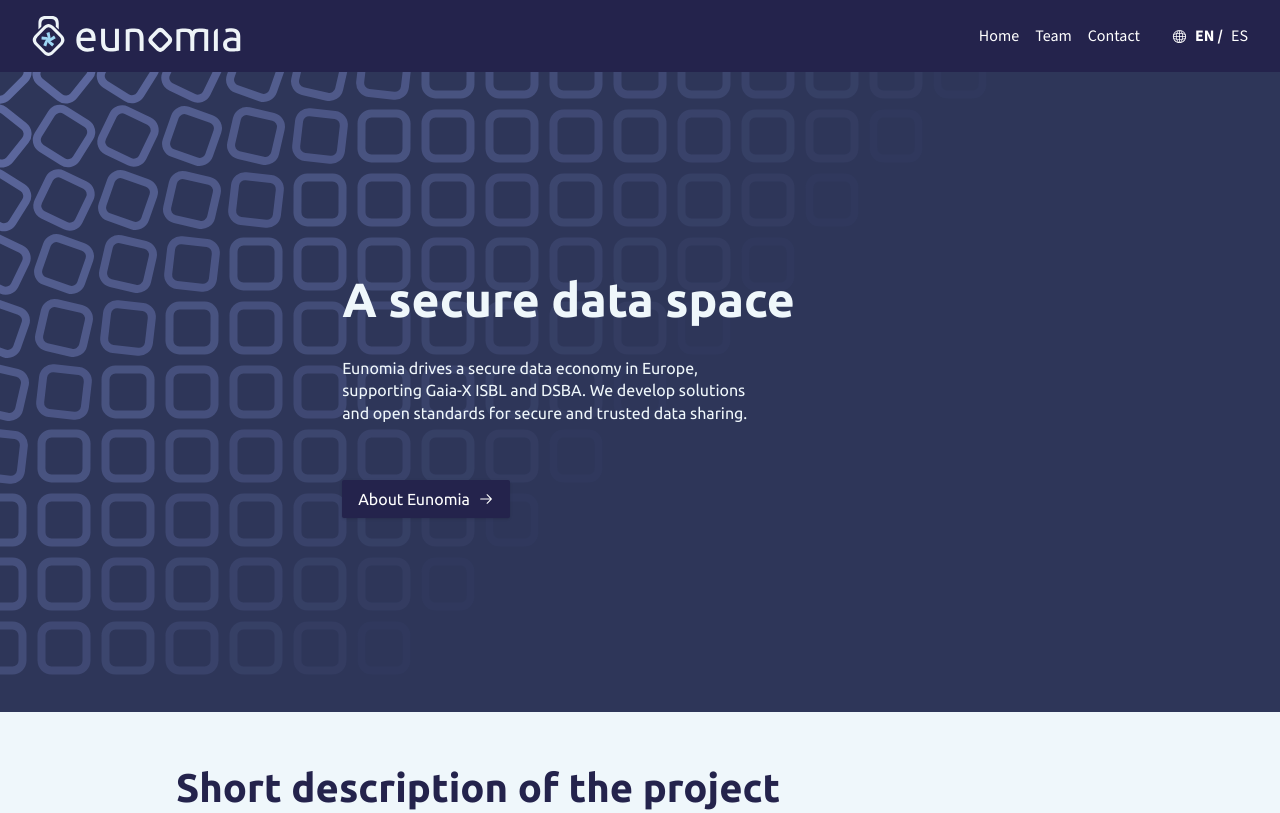
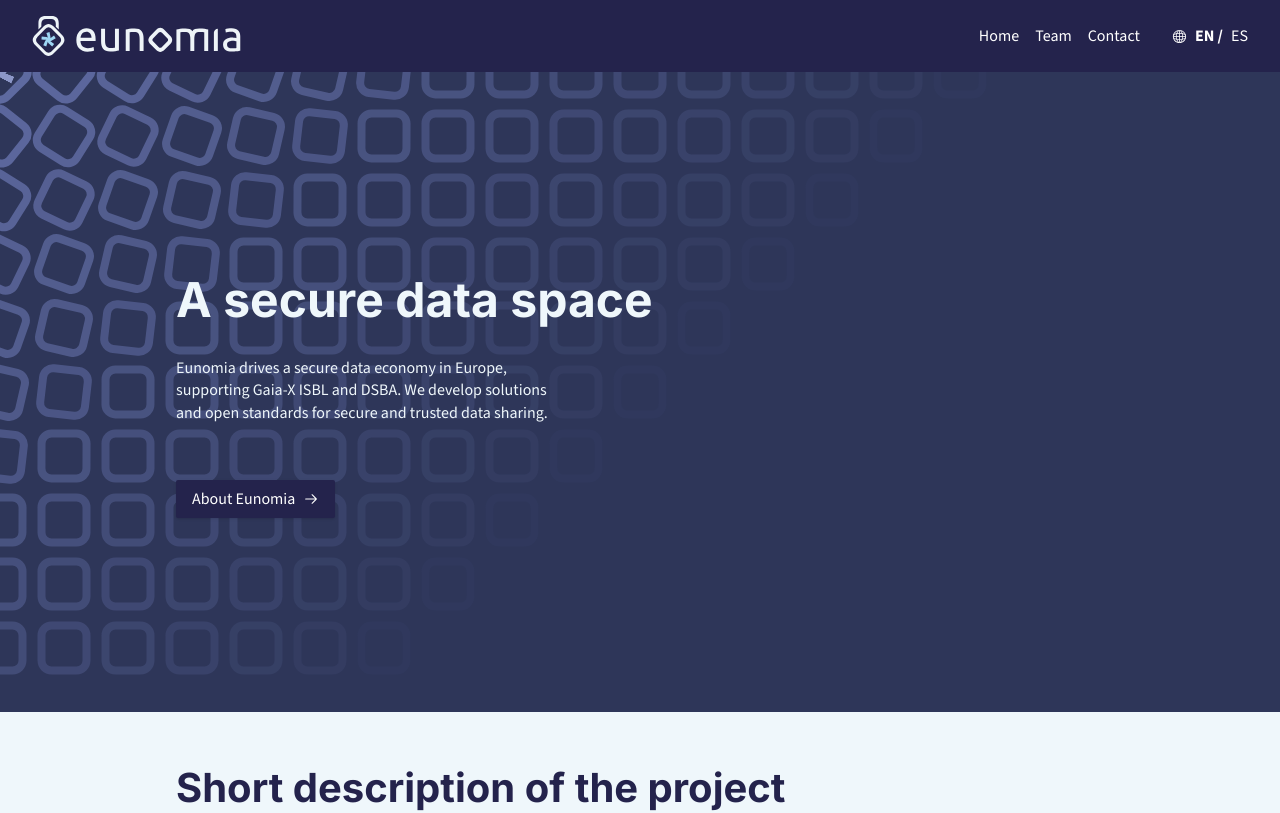
Before and after one commit to ging/EUNOMIA_WEB, a Next.js app: page / in a window 1280 px wide. Shown: the top 813 px of the page. Built offline with nearby package versions, Linux system fonts and the light colour scheme.

Commit message:
fuentes arregladas. Detalle de banner interactivo

```diff
--- a/app/layout.js
+++ b/app/layout.jsx
@@ -1,11 +1,9 @@
 "use client";
 
-import { Source_Sans_3, Ubuntu } from "next/font/google";
+import { Source_Sans_3, Inter } from "next/font/google";
 import "./globals.css";
 import { useState, useEffect } from "react";
 import Head from 'next/head';
-
-
 
 // import i18n (needs to be bundled ;))
 import "./i18n";
@@ -15,7 +13,7 @@
 
 
 const sourceSans = Source_Sans_3({ subsets: ["latin"] });
-const ubuntu = Ubuntu({ subsets: ["latin"], weight: ["400", "700"] });
+const inter = Inter({ subsets: ["latin"], weight: ["400", "700"] });
 
 export default function RootLayout({ children }) {
   //disable SSR whole project, this will make the project to be rendered only on client side
@@ -30,15 +28,19 @@
       <Head>
         <link rel="icon" href="/icon.ico" />
       </Head>
-      <body className={sourceSans.className}>
+      <body >
         <Header/>
         {isClient ? (
-          <div className={ubuntu.className}>
-            <h1 className={ubuntu.className}></h1>
-            <h2 className={ubuntu.className}></h2>
-            <h3 className={ubuntu.className}></h3>
+         <>
+            <h1 className={inter.className}></h1>
+            <h2 className={inter.className}></h2>
+            <h3 className={inter.className}></h3>
+            <h4 className={inter.className}></h4>
+            <h5 className={inter.className}></h5>
+            <h6 className={inter.className}></h6>
+            <p className={sourceSans.className}></p>
             {children}
-          </div>
+        </>
         ) : null}
         <Footer />
       </body>
--- a/components/P5Banner.js
+++ b/components/P5Banner.js
@@ -16,13 +16,17 @@
       let rotation;
       let reponsiveWindowHeight = p.windowHeight*0.80
       let minSizeInteraction = 45;
+      let asterisk;
 
-
+      // p.preload = () => {
+      //   asterisk = p.loadImage('/askterisk.png'); // Ruta a la imagen en el directorio public
+      // };
       p.setup = () => {
         p.createCanvas(p.windowWidth, reponsiveWindowHeight);
         cols = p.windowWidth / cellSize;
         rows = reponsiveWindowHeight / cellSize;
         p.noStroke();
+        asterisk = p.loadImage('/assets/img/asterisk.png'); // Ruta a la imagen en el directorio public
       };
 
       p.draw = () => {
@@ -52,15 +56,20 @@
             } else {
               p.rotate(0);
             }
-
             p.rectMode(p.CENTER);
-
             transparency = p.map(sizeRect, 0, 60, -200, 255);
             p.stroke(94, 106, 160, transparency);
             p.noFill();
             p.strokeWeight(8);
             p.rect(0, 0, 45, 45, 10);
+            // asterisco bajo el mouse
+            if (sizeRect >= 59.5) {
+              p.imageMode(p.CENTER);
+              p.tint(255,180);
+              p.image(asterisk, 0, 0,32, 32);
+            }
             p.pop();  // Restaurar el estado anterior de las transformaciones
+
           }
 
       p.windowResized = () => {
--- a/components/core/Banner.jsx
+++ b/components/core/Banner.jsx
@@ -17,7 +17,7 @@
       "min-h-[80vh] md:min-h-[80vh]",
       "text-white",
       "bg-main bg-cover bg-center",
-      "flex gap-8 justify-around items-center",
+      "flex gap-8 justify-start items-center",
       className
     )}
     {...props}
--- a/package.json
+++ b/package.json
@@ -33,8 +33,8 @@
     "tailwindcss-animate": "^1.0.7"
   },
   "devDependencies": {
-    "autoprefixer": "^10.0.1",
-    "postcss": "^8",
-    "tailwindcss": "^3.4.4"
+    "autoprefixer": "^10.4.20",
+    "postcss": "^8.4.47",
+    "tailwindcss": "^3.4.13"
   }
 }
--- a/tailwind.config.js
+++ b/tailwind.config.js
@@ -1,4 +1,6 @@
 /** @type {import('tailwindcss').Config} */
+
+const plugin = require('tailwindcss/plugin');
 module.exports = {
   content: [
     "./pages/**/*.{js,ts,jsx,tsx,mdx,css,scss,sass}",
@@ -10,8 +12,8 @@
   theme: {
     extend: {
       fontFamily: {
-        'font-main': ['"Ubuntu"'],
-        'font-body': ['"Source Sans 3","__Source_Sans_3_32aa65", "__Source_Sans_3_Fallback_32"'],
+        'inter': ['inter'],
+        'source-sans': ['"Source Sans 3","__Source_Sans_3_32aa65", "__Source_Sans_3_Fallback_32"'],
       },
       fontSize: {
         // 'xs': ['0.75rem', { lineHeight: '1.4' }],
@@ -84,7 +86,21 @@
       'main': "url('/assets/fondos/eunomia_fondo_default.png')",
     }
   },
-  plugins: [],
+  plugins: [
+    plugin(function({ addBase, theme }) {
+      addBase({
+        'h1': { fontFamily: theme('fontFamily.inter') },
+        'h2': { fontFamily: theme('fontFamily.inter') },
+        'h3': { fontFamily: theme('fontFamily.inter') },
+        'h4': { fontFamily: theme('fontFamily.inter') },
+        'h5': { fontFamily: theme('fontFamily.inter') },
+        'h6': { fontFamily: theme('fontFamily.inter') },
+        'p': { fontFamily: theme('fontFamily.source-sans') },
+        'a': { fontFamily: theme('fontFamily.source-sans') },
+        'button': { fontFamily: theme('fontFamily.source-sans') },
+      })
+    })
+  ],
   // corePlugins: {
   //   preflight: false,
   // },
```
Also changed, not shown: public/assets/img/asterisk.png (added), 1 other file (tests, documents, lock files or other folders).
